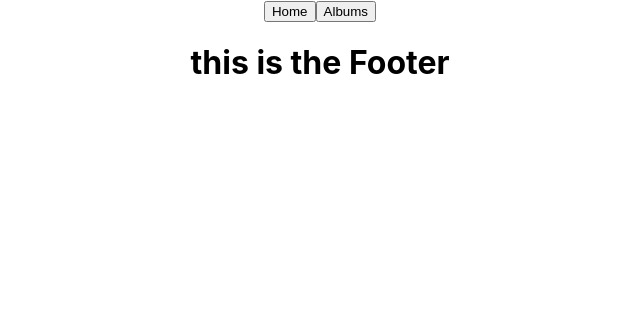
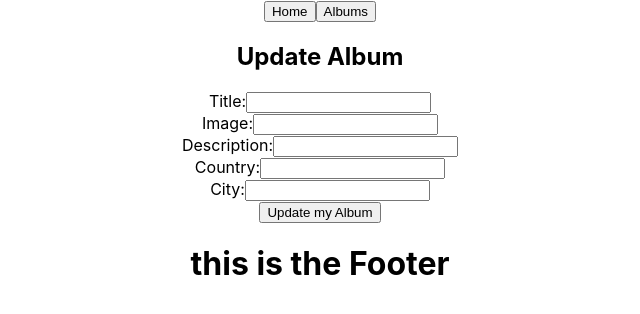
Before and after one commit to Travel-socialmedia-project/travel-frontend, a React (Create React App) app in the folder travelfront/: page /updatealbum/1 in a window 1280 px wide. Shown: the top 314 px of the page, without its empty margins (320-960 px from the left). Built offline with nearby package versions, Linux system fonts and the light colour scheme; no server answers.

Commit message:
AlbumList Update

```diff
--- a/travelfront/src/App.js
+++ b/travelfront/src/App.js
@@ -7,6 +7,7 @@ import LoginPage from './Pages/LoginPage';
 import AlbumList from './Pages/AlbumsList';
 import AlbumDetailsPage from './Pages/AlbumDetailsPage';
 import UserPage from './Pages/UserProfile';
+import UpdateAlbum from './Pages/UpdateAlbum';
 //
 import Navbar from './components/Navbar';
 import Footer from './components/Footer';
@@ -26,6 +27,7 @@ function App() {
   <Route path="/signup" element={<SignPage/>}/>
   <Route path="/login" element={<LoginPage/>}/>
   <Route path="/user/:userId" element={<UserPage/>}/>
+  <Route path="/updatealbum/:albumId" element={<UpdateAlbum/>}/>
 
 </Routes>
 <Footer />
--- a/travelfront/src/Pages/AlbumDetailsPage.js
+++ b/travelfront/src/Pages/AlbumDetailsPage.js
@@ -1,18 +1,13 @@
-import axios from 'axios';
+import axios from "axios";
 import { useState, useEffect } from "react";
-import { useParams, useNavigate } from "react-router-dom";
+import { useParams, useNavigate, Link } from "react-router-dom";
 
-
-
-
-
-function AlbumDetails(){
-const{albumId}= useParams()
+function AlbumDetails() {
+  const { albumId } = useParams();
   const navigate = useNavigate();
-const [album,setAlbum]= useState(null)
+  const [album, setAlbum] = useState(null);
 
   const getAlbum = () => {
-
     axios
       .get(`${process.env.REACT_APP_API_URL}/api/albums/${albumId}`)
       .then((response) => {
@@ -26,35 +21,34 @@ const getAlbum = () => {
     getAlbum();
   }, []);
 
-
-
   const deleteProject = () => {
     axios
       .delete(`${process.env.REACT_APP_API_URL}/api/albums/${albumId}`)
       .then(() => {
         navigate("/albums");
       })
-          .catch((e) => console.log('error deleting album',e));
+      .catch((e) => console.log("error deleting album", e));
   };
 
-    return(
+  return (
     <div>
       <h1>Album Details page</h1>
 
       {album && (
         <>
           <h1>Title of the album: {album.title}</h1>
-          <img src ='${album.image}' alt={album.title}/>
+          <img src="${album.image}" alt={album.title} />
           <p>Country: {album.country}</p>
           <p>City: {album.city}</p>
           <p>Description: {album.description}</p>
         </>
       )}
-        <button onClick= {deleteProject}> Delete Album </button>
+      <button onClick={deleteProject}> Delete Album </button>
+      <Link to={`/updatealbum/${albumId}`}>
+        <button>Update Album</button>
+      </Link>
     </div>
-     )
+  );
 }
 
-
-
 export default AlbumDetails;
--- /dev/null
+++ b/travelfront/src/Pages/UpdateAlbum.js
@@ -0,0 +1,125 @@
+import axios from "axios";
+import { useEffect, useState } from "react";
+import { useNavigate, useParams } from "react-router-dom";
+
+function UpdateAlbum() {
+    const [form, setForm] = useState({
+      title: "",
+      image: "",
+      description: "",
+      country: "",
+      city: "",
+    });
+    const { albumId } = useParams();
+    const navigate = useNavigate();
+
+  useEffect(() => {
+   axios
+     .get(`${process.env.REACT_APP_API_URL}/api/albums/${albumId}`)
+     .then((response) => {
+       const oneAlbum = response.data;
+       setForm({
+         title: oneAlbum.title,
+         image: oneAlbum.image,
+         description: oneAlbum.description,
+         country: oneAlbum.country,
+         city: oneAlbum.city,
+       });
+     })
+     .catch((error) => console.log("error getting this Album", error));
+ }, [albumId]);
+
+ // Update the form state when the user types in an input field
+ const handleFormChange = (e) => {
+   const { name, value } = e.target;
+   setForm((prevForm) => ({
+     ...prevForm,
+     [name]: value,
+   }));
+ };
+
+ // Submit the form data to update the album
+ const handleFormSubmit = (e) => {
+   e.preventDefault();
+
+   const requestBody = {
+     title: form.title,
+     image: form.image,
+     description: form.description,
+     country: form.country,
+     city: form.city,
+   };
+
+   axios
+     .put(`${process.env.REACT_APP_API_URL}/api/albums/${albumId}`, requestBody)
+     .then((response) => {
+       navigate(`/albums/${albumId}`);
+     })
+     .catch((error) => console.log("error updating this Album", error));
+ };
+
+
+  return (
+    <>
+    <div>
+      <h2>Update Album</h2>
+      <form onSubmit={handleFormSubmit}>
+        <label>
+          Title:
+          <input
+            type="text"
+            name="title"
+            value={form.title}
+            onChange={handleFormChange}
+          />
+        </label>
+        <br />
+        <label>
+          Image:
+          <input
+            type="text"
+            name="image"
+            value={form.image}
+            onChange={handleFormChange}
+          />
+        </label>
+        <br />
+        <label>
+          Description:
+          <input
+            type="text"
+            name="description"
+            value={form.description}
+            onChange={handleFormChange}
+          />
+        </label>
+        <br />
+        <label>
+          Country:
+          <input
+            type="text"
+            name="country"
+            value={form.country}
+            onChange={handleFormChange}
+          />
+        </label>
+        <br />
+        <label>
+          City:
+          <input
+            type="text"
+            name="city"
+            value={form.city}
+            onChange={handleFormChange}
+          />
+        </label>
+        <br />
+<button  type="submit"> Update my Album </button>
+      </form>
+    </div>
+
+
+    </>
+  )
+}
+export default UpdateAlbum;
--- a/travelfront/src/components/AddAlbum.js
+++ b/travelfront/src/components/AddAlbum.js
@@ -1,7 +1,7 @@
 import { useState } from "react";
 import axios from 'axios';
 
-function AddAlbum() {
+function AddAlbum(props) {
     const [form, setForm] = useState({
       title: "",
       image: "",
@@ -24,7 +24,7 @@ function AddAlbum() {
             country: "",
             city: "",
           });
-          setAlbums([response.data.album, ...albums]);
+        props.refreshAlbums()
         //
         //   dont know why its not displaying the newly created album on top
         //
```
Lines whose indentation alone changed are shown as unchanged.
